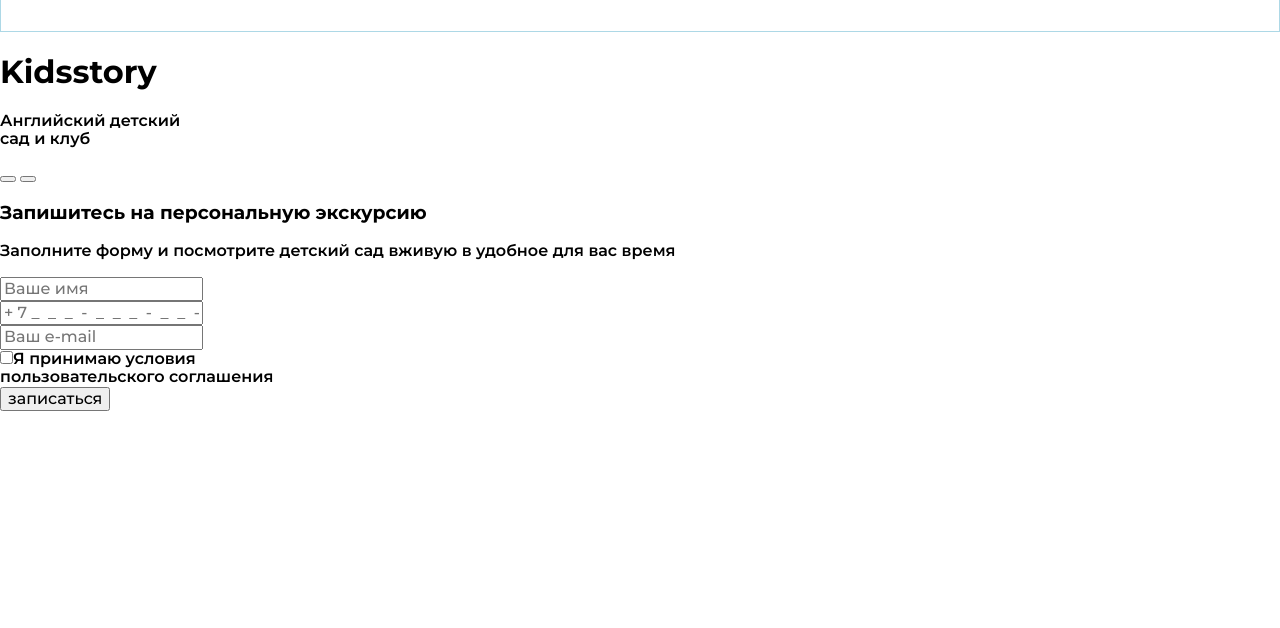
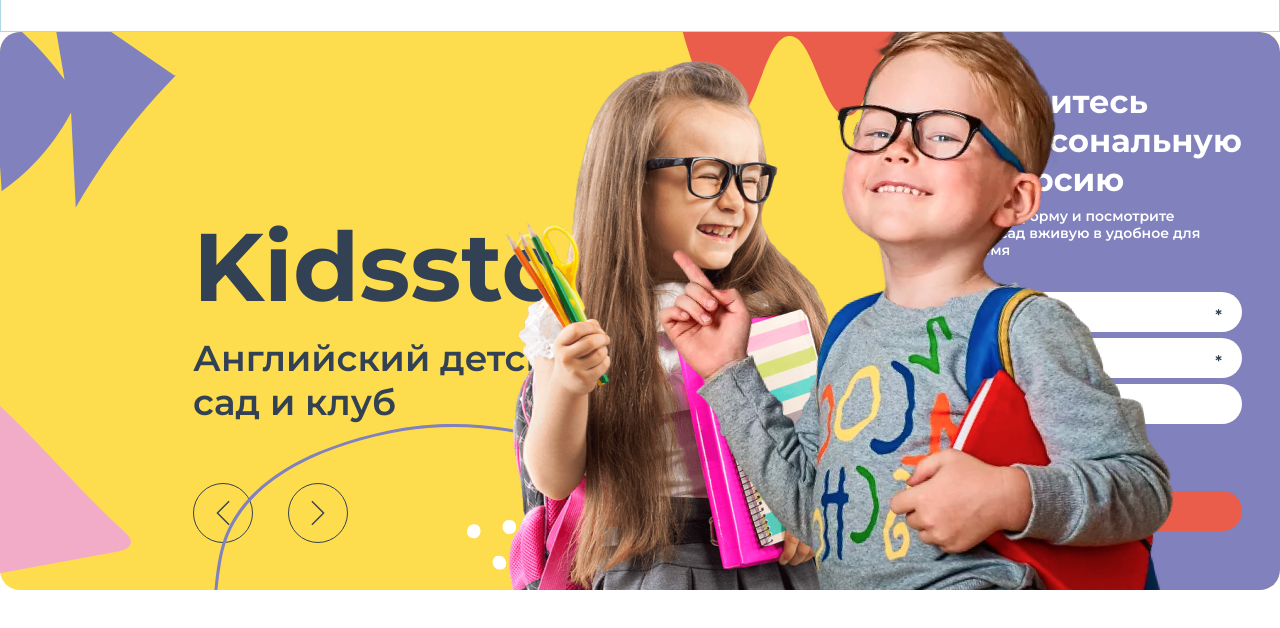
Before and after one commit to Rinakae/KidsStory, a website: page index.html in a window 1280 px wide. Shown: the part 92-720 px from the top of the page. Drawn offline with Linux system fonts and the light colour scheme; files whose address does not match are found by name.

Commit message:
style welcome

```diff
--- a/index.html
+++ b/index.html
@@ -89,38 +89,43 @@
   <section class="welcome">
     <div class="container welcome__container">
       <div class="welcome__wrapper ">
+        <img class="welcome__img" src="assets/img/boy.png" alt="boy">
+        <img class="welcome__img" src="assets/img/girl.png" alt="girl">
+        <img class="welcome__img" src="assets/svg/pink-trianle.svg" alt="pink-trianle">
+        <img class="welcome__img"  src="assets/svg/pink-vase.svg" alt="pink-vase">
+        <img class="welcome__img" src="assets/svg/purple-oval.svg" alt="purple-oval">
+        <img class="welcome__img" src="assets/svg/red-wave.svg" alt="red-wave">
+        <img class="welcome__img" src="assets/svg/two-purple-triangle.svg" alt="two-purple-triangle">
+        <img class="welcome__img" src="assets/svg/white-dots.svg" alt="white-dots">
         <div class="welcome__wrapper-title welcome-title">
           <h1 class="welcome-title__title">Kidsstory</h1>
           <p class="welcome-title__text">Английский детский<br>сад и клуб</p>
-          <div class="welcome-title__buttons buttons">
-            <button class="buttons__prev"></button>
-            <button class="buttons__next"></button>
+          <div class="welcome-title__buttons">
+            <button class="welcome-title__button"><img src="assets/img/left-arrow.png" alt="arroe prev" class="welcome-title__button-img"></button>
+            <button class="welcome-title__button"><img src="assets/img/right-arrow.png" alt="arrow next" class="welcome-title__button-img"></button>
           </div>
         </div>
       <!--welcome__wrapper-title-->
       <div class="welcome__form">
-        <h3 class="welcome__form-title">Запишитесь на персональную экскурсию</h3>
-          <p class="welcome__form-text">Заполните форму и посмотрите детский сад вживую в удобное для вас время</p>
+        <h3 class="welcome__form-title">Запишитесь<br> на персональную экскурсию</h3>
+          <p class="welcome__form-text">Заполните форму и посмотрите<br> детский сад вживую в удобное для<br>вас время</p>
         <form  name="form-callback" id ="formId">
 				  <div class="form-group">
-					  <input type="text" name="user_name" class="form-control" placeholder="Ваше имя">
+					  <input type="text" name="user_name" class="form-control" placeholder="Ваше имя" required>
+            <span class="inpyt-required">*</span>
 				  </div>
-
 				<div class="form-group">
-					<input type="tel" name="user_tel" class="form-control tel required" placeholder="+ 7 _  _  _  -  _  _  _  -  _  _  -  _  _">
+					<input type="tel" name="user_tel" class="form-control tel required" placeholder="+ 7 _  _  _  -  _  _  _  -  _  _  -  _  _" required>
+          <span class="inpyt-required">*</span>
 				</div>
-
         <div class="form-group">
 					<input type="email" name="user_email" class="form-control email required" placeholder="Ваш e-mail">
 				</div>
-
         <div class="form-group">
-          <input name="cheese" type="checkbox" value="v1">Я принимаю условия<br>
-пользовательского соглашения
+          <input name="accept" type="checkbox" class="highload-checkbox" id="highload-checkbox-1" required>
+          <label for="highload-checkbox-1" class="accept">Я принимаю условия<br>пользовательского соглашения</label>
         </div>
-
 					<input type="submit" class="button btn feedback" value="записаться">
-
 			</form>
       </div>
       <!-- /.welcome__form -->
--- a/sass/_var.sass
+++ b/sass/_var.sass
@@ -3,3 +3,4 @@
 $darkblue: #334155
 $purple: #8081BD
 $white: #FFFFFF
+$yellow: #FDDC4E
--- /dev/null
+++ b/sass/_welcome.sass
@@ -0,0 +1,178 @@
+.welcome
+  &__wrapper
+    position: relative
+    display: flex
+    justify-content: space-between
+    background-color: $yellow
+    border-radius: 20px
+    min-height: 558px
+    overflow: hidden
+  &__form
+    max-width: 384px
+    padding: 50px 38px
+    border-radius: 20px
+    background: $purple
+    z-index: 6
+    .button
+      width: 100%
+      height: 40px
+      border-radius: 50px
+      border: none
+      font-weight: 700
+      font-size: 16px
+      line-height: 20px
+      text-align: center
+      text-transform: uppercase
+      color: $white
+      background: $orange
+      cursor: pointer
+      &:hover
+        color: $orange
+        background: $white
+    &-title
+      margin: 0
+      margin-bottom: 9px
+      font-weight: 700
+      font-size: 32px
+      line-height: 39px
+      color: $white
+    &-text
+      margin: 0
+      margin-bottom: 33px
+      font-weight: 600
+      font-size: 14px
+      line-height: 17px
+      color: $white
+  &__img
+    position: absolute
+    &:nth-child(1)
+      bottom: 0
+      left: 568px
+      z-index: 7
+    &:nth-child(2)
+      bottom: 0
+      right: 378px
+      z-index: 5
+    &:nth-child(3)
+      left: 0
+      bottom: 15px
+    &:nth-child(4)
+      bottom: 0
+      right: 400px
+      z-index: 4
+    &:nth-child(5)
+      bottom: 0
+      right: 614px
+      z-index: 4
+    &:nth-child(6)
+      top: 0
+      right: 288px
+    &:nth-child(7)
+      top: 0
+      left: 0
+    &:nth-child(8)
+      bottom: 0
+      left: 467px
+
+.welcome-title
+  margin-top: 176px
+  margin-left: 193px
+  &__title
+    margin: 0
+    margin-bottom: 11px
+    font-weight: 700
+    font-size: 96px
+    line-height: 117px
+    color: $darkblue
+  &__text
+    margin: 0
+    margin-bottom: 59px
+    font-weight: 600
+    font-size: 36px
+    line-height: 44px
+    color: $darkblue
+  &__buttons
+    display: flex
+    align-items: center
+    justify-content: space-between
+    width: 155px
+  &__button
+    padding: 0
+    display: flex
+    align-items: center
+    justify-content: center
+    border: 1px solid $darkblue
+    border-radius: 50%
+    width: 60px
+    height: 60px
+    background: none
+    cursor: pointer
+    &:hover
+      background: $white
+
+.highload-checkbox
+  position: absolute
+  opacity: 0
+  &  + label
+    margin-top: 18px
+    margin-bottom: 19px
+    position: relative
+    display: flex
+    align-items: center
+    cursor: pointer
+    padding: 0
+    /* бокс */
+
+  & + label:before
+    content: ''
+    margin-right: 12px
+    display: inline-block
+    vertical-align: text-top
+    width: 20px
+    height: 20px
+    background: $white
+    border-radius: 100%
+
+  &:checked + label:after
+    width: 12px
+    height: 12px
+    content: ""
+    position: absolute
+    display: block
+    background-color: $orange
+    transform: translateX(4px)
+    border-radius: 100%
+.form
+  &-group
+    position: relative
+    .inpyt-required
+      position: absolute
+      top: 14px
+      right: 20px
+      font-family: 'Montserrat'
+      font-style: normal
+      font-weight: 600
+      font-size: 16px
+      line-height: 20px
+      color: $darkblue
+  &-control
+    width: 100%
+    padding: 0 20px
+    padding-bottom: 4px
+    margin-bottom: 6px
+    border-radius: 50px
+    border: none
+    outline: none
+    height: 40px
+    &::placeholder
+      color: $darkblue
+      font-weight: 600
+      font-size: 10px
+      line-height: 12px
+
+.accept
+  font-size: 10px
+  line-height: 12px
+  color: $white
+
+  /* отмеченный */
--- a/sass/style.sass
+++ b/sass/style.sass
@@ -2,3 +2,4 @@
 @import 'settings'
 @import 'var'
 @import 'header'
+@import 'welcome'
```
Also changed, not shown: assets/img/boy.png (added), assets/img/girl.png (added), assets/img/left-arrow.png (added), assets/img/right-arrow.png (added), assets/svg/pink-trianle.svg (added), assets/svg/pink-vase.svg (added), assets/svg/purple-oval.svg (added), assets/svg/red-wave.svg (added), assets/svg/two-purple-triangle.svg (added), assets/svg/white-dots.svg (added), css/style.css, 1 other file.
